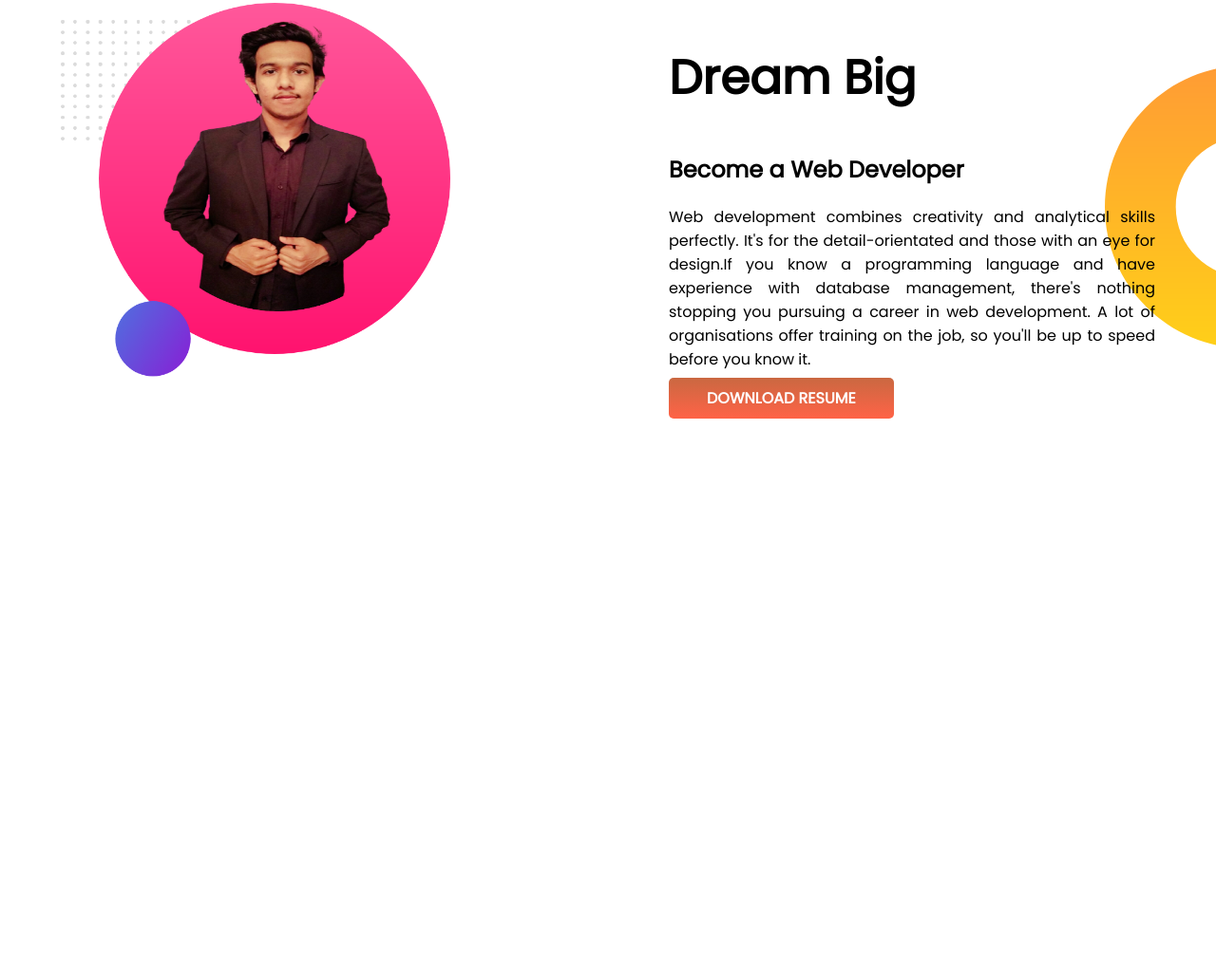
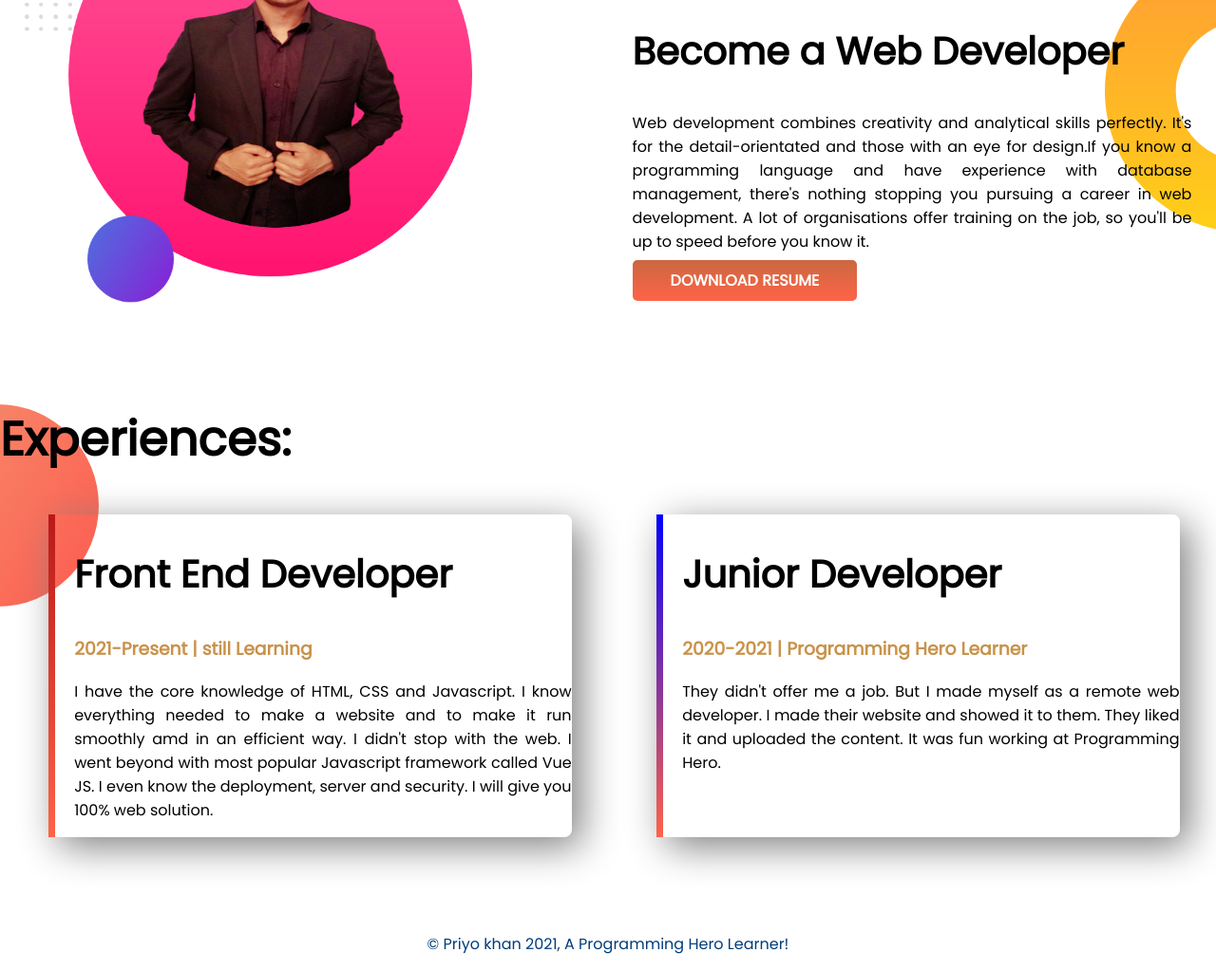
Before and after one commit to Ashraf16201132/Personal-Portfolio-, a plain HTML site: page index.html in a window 1280 px wide. Shown: the part 747-1770 px from the top of the page at 95% size. Before the commit the page ends 1263 px from the top, so only its background shows below. Drawn offline with Linux system fonts and the light colour scheme.

Commit message:
Practice portfolio!

```diff
--- a/index.html
+++ b/index.html
@@ -11,7 +11,7 @@
     <link rel="stylesheet" href="style.css">
 </head>
 <body>
-    <section class="top-banner">
+    <section class="top-banner flexible-container">
          <div class="half-width">
         <h1>Welcome To</h1>
       <h1><span class="color-change">Developing</span> World!</h1>
@@ -23,22 +23,41 @@
           <img src="images/my-bg.png" alt="This is my profile picture">
      </div>
  </section>
-    <section class="dream-big">
+    <section class="dream-big flexible-container">
    <div class="half-width">
        <img src="images/my-bg2.png" alt="This is my another profile picture" target="_blank">
 </div>
 
     <div class="half-width">
-          <h1>Dream Big</h1>
+          <h1>Dream Big!</h1>
           <h2>Become a Web Developer</h2>
           <p>Web development combines creativity and analytical skills perfectly. It's for the detail-orientated and those with an eye for design.If you know a programming language and have experience with database management, there's nothing stopping you pursuing a career in web development. A lot of organisations offer training on the job, so you'll be up to speed before you know it.
 
         </p>
-        <a class="link-button" target="_blank" href="">DOWNLOAD RESUME</a>
+        <a class="link-button" target="_blank" href="https://www.linkedin.com/in/k-m-ashraf-uz-zaman-79861a213/">DOWNLOAD RESUME</a>
 
     </div>
 
     </section>
+     <section class="experience-area">
+  <h1>Experiences:</h1>
+     <div class="flexible-container">
+        <div id="border-color1" class="experience-item">
+            <h2>Front End Developer</h2>
+            <h3 class="color-change">2021-Present | still Learning</h3>
+            <p>I have the core knowledge of HTML, CSS and Javascript. I know everything needed to make a website and to make it run smoothly amd in an efficient way. I didn't stop with the web. I went beyond with most popular Javascript framework called Vue JS. I even know the deployment, server and security. I will give you 100% web solution.</p>
+        </div>
+        <div id="border-color2" class="experience-item">
+            <h2>Junior Developer</h2>
+            <h3 class="color-change">2020-2021 | Programming Hero Learner</h3>
+            <p>They didn't offer me a job. But I made myself as a remote web developer. I made their website and showed it to them. They liked it and uploaded the content. It was fun working at Programming Hero.</p>
+        </div>
+     </div>
+
+     </section>
+     <footer>
+         <p>© Priyo khan 2021, A Programming Hero Learner!</p>
+     </footer>
 
 
 </body>
--- a/style.css
+++ b/style.css
@@ -5,16 +5,20 @@ body {
 h1 {
   font-size: 50px;
 }
+h2 {
+  font-size: 40px;
+}
 .color-change {
   color: rgb(201, 146, 74);
 }
-section {
+.flexible-container {
   display: flex;
-  margin-bottom: 20px;
+  margin-bottom: 100px;
 }
 .half-width {
   width: 50%;
-  padding: 5%;
+  padding-left: 2%;
+  margin-right: 2%;
 }
 .half-width img {
   width: 80%;
@@ -39,3 +43,29 @@ p {
   background-repeat: no-repeat;
   background-position: right;
 }
+.experience-item {
+  box-shadow: 10px 10px 40px gray;
+  width: 60%;
+  margin-left: 4%;
+  margin-right: 3%;
+  padding-left: 20px;
+  border-radius: 8px;
+}
+.experience-area {
+  background-image: url(images/exp-bg.png);
+  background-repeat: no-repeat;
+}
+#border-color2 {
+  border-left: 7px solid;
+  border-image: linear-gradient(blue, tomato);
+  border-image-slice: 1;
+}
+#border-color1 {
+  border-left: 7px solid;
+  border-image: linear-gradient(rgb(185, 24, 24), tomato);
+  border-image-slice: 1;
+}
+footer p {
+  text-align: center;
+  color: rgb(0, 61, 122);
+}
```
Also changed, not shown: images/jhankar.png (deleted), images/jhankar2.png (deleted).
